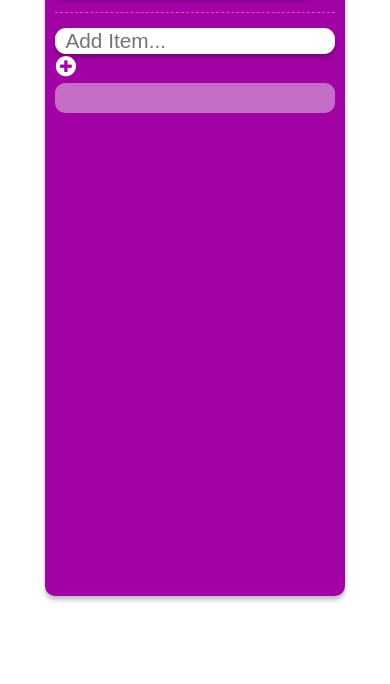
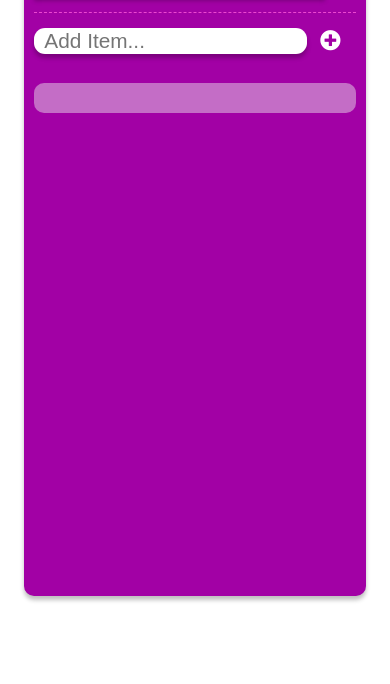
Before and after one commit to asadsiddiquee/list-app, a plain HTML site: page index.html in a window 390 px wide. Shown: the part 167-851 px from the top of the page. Drawn offline with Linux system fonts and the light colour scheme.

Commit message:
fixed some ui bug

```diff
--- a/index.html
+++ b/index.html
@@ -25,7 +25,7 @@
             <div class="add-item-container">
                 <div class="add-item">
                     <form >
-                    <input type="text" name="add-item" id="add-item" placeholder="Add Item..." autocomplete="off">
+                    <input type="text" name="add-item" id="add-item" placeholder="Add Item..." autocomplete="off" maxlength="20">
                     <i id="plus" class="fas fa-plus-circle"></i>
                 </form>
                 </div>
--- a/style.css
+++ b/style.css
@@ -47,6 +47,7 @@ body {
     align-items: center;
     justify-content: flex-start;
     border-radius: 10px;
+
 
 
 
@@ -105,6 +106,7 @@ body {
                 flex-direction: row;
                  height: 35px;
 
+
             }
 
             #add-item {
@@ -160,13 +162,15 @@ body {
                 /* background: rgba(236, 236, 236, 0.46); */
                 background-color: transparent;
                 box-shadow: var(--shadow);
-                padding: 5px;
+
                 position: relative;
                 border: 1px dashed rgb(243, 239, 242);
                 padding-bottom: 30px;
                 margin: 10px;
                 height: 33px;
+                 text-align:justify;
                 color: rgb(0, 0, 0);
+
 
                 border-radius: 10px;
 
@@ -175,6 +179,7 @@ body {
 
             .list-each {
                 position: relative;
+
             }
 
 
@@ -202,6 +207,7 @@ body {
                 padding-right: 5px;
                 transition: all 0.3s ease-in-out;
                 color: rgb(196, 18, 18);
+
             }
 
             .delete:hover {
@@ -230,23 +236,30 @@ body {
             }
 
 @media screen and (max-width:400px) {
+
     .app-container {
-        max-width: 80%;
+        max-width: 100vw;
+        display: flex;
+        flex-direction: column;
     }
 
-    .add-item {
-        align-content:space-between;
+    .add-item form {
+        flex-direction: row;
+
         align-items: flex-start;
 
     }
     #add-item {
-        width: 100%;
+
         margin-top:5px;
     }
-    #plus {
+   #plus {
+       align-self: center;
+   }
 
-        flex:1;
-        width: 100%;
+   .item {
+       max-width: 100vw;
 
-    }
+   }
+
 }
```
